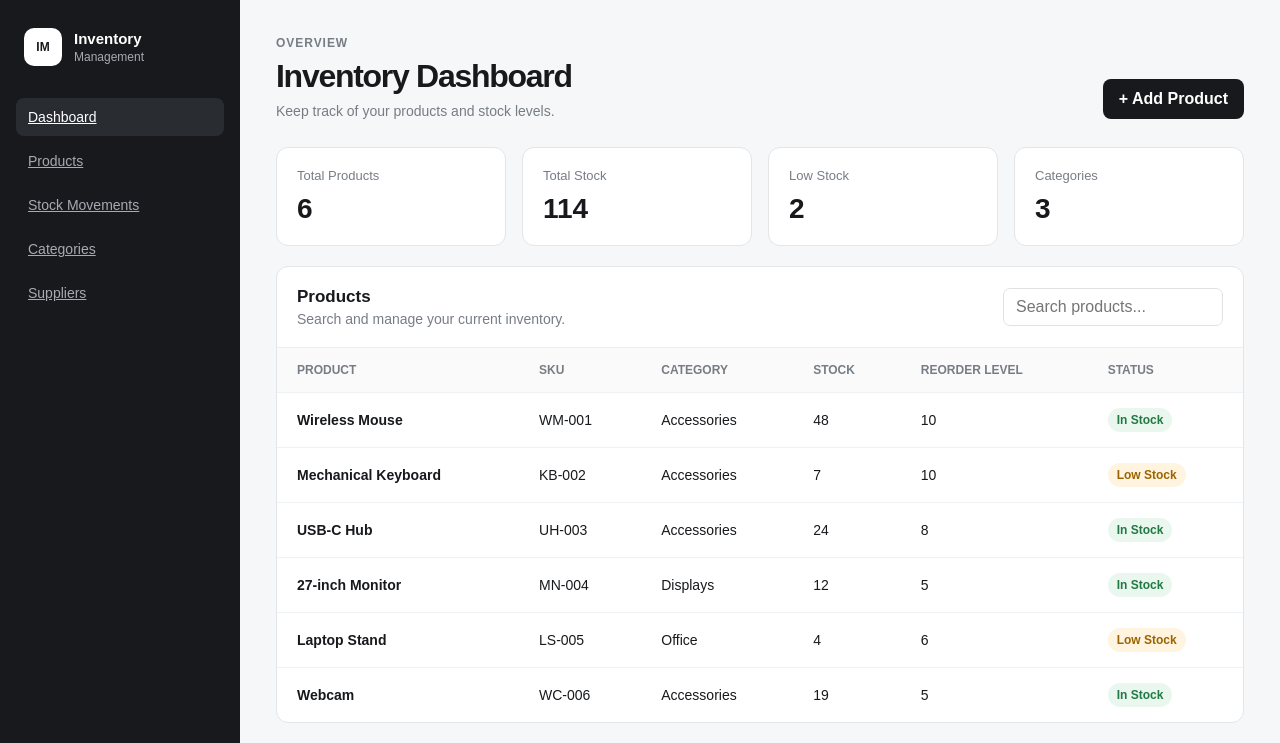
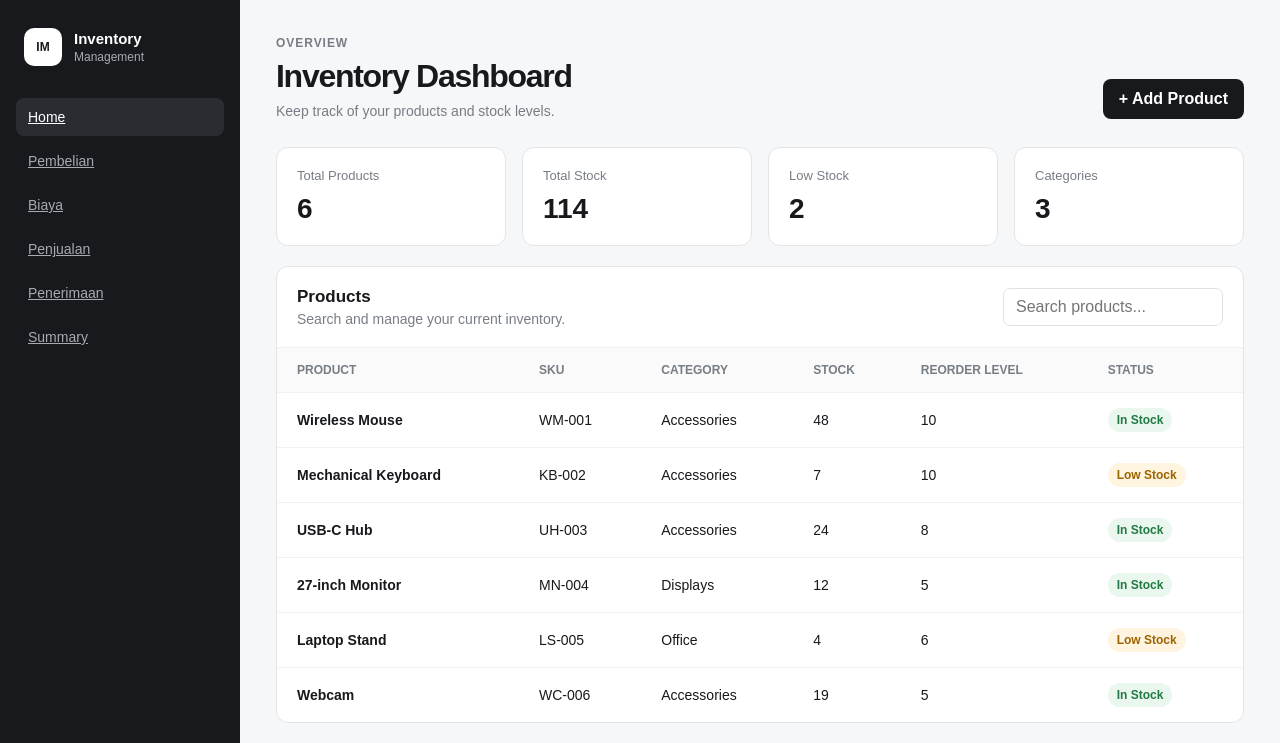
Before and after one commit to nlimvanio/neraca-keuangan, a Next.js app: page / in a window 1280 px wide. Shown: the top 743 px of the page. Built offline with nearby package versions, Linux system fonts and the light colour scheme.

Commit message:
Add summary to sidebar Add drizzle packaage for Turso database

```diff
--- a/components/Sidebar.tsx
+++ b/components/Sidebar.tsx
@@ -9,19 +9,22 @@ export default function Sidebar() {
       </div>
       <nav className="nav">
         <Link href="/" className="nav-item active">
-            Dashboard
+          Home
         </Link>
         <Link href="#products" className="nav-item">
-            Products
+          Pembelian
         </Link>
         <Link href="#movements" className="nav-item">
-            Stock Movements
+          Biaya
         </Link>
         <Link href="#categories" className="nav-item">
-            Categories
+          Penjualan
         </Link>
         <Link href="#suppliers" className="nav-item">
-            Suppliers
+          Penerimaan
+        </Link>
+        <Link href="#Summary" className="nav-item">
+          Summary
         </Link>
       </nav>
     </aside>
```
Also changed, not shown: package.json (+25 -3 lines), 1 other file (tests, documents, lock files or other folders). Lines whose indentation alone changed are shown as unchanged.
